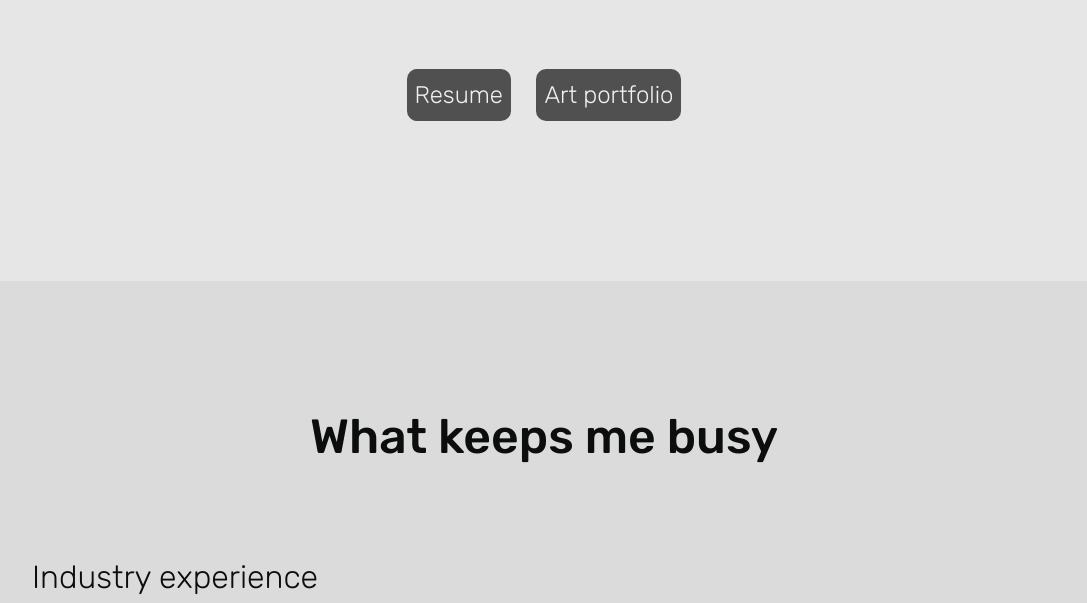
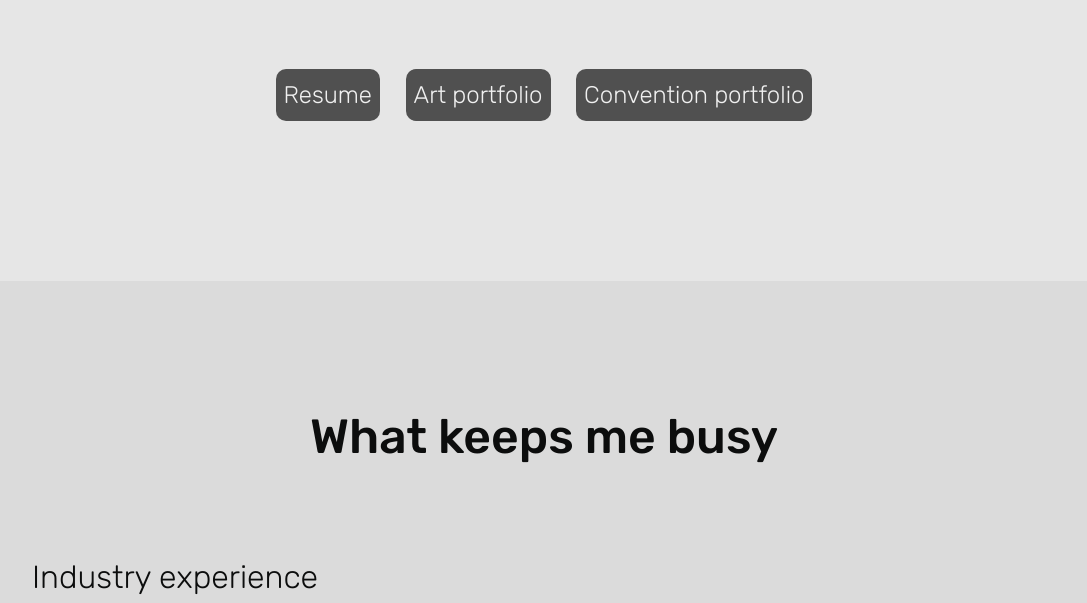
Before and after one commit to maryx317/maryx317.github.io, a plain HTML site: page index.html in a window 1280 px wide. Shown: the part 2139-2742 px from the top of the page, without its empty margins (96-1183 px from the left). Drawn offline with nearby package versions, Linux system fonts and the light colour scheme; a web font is replaced by a local one.

Commit message:
adding convention portfolio

```diff
--- a/index.html
+++ b/index.html
@@ -116,6 +116,7 @@
         <div class="file-links-container">
           <div style="text-align: center;"><button type="button" class="file-link" onclick="window.open('./mary_xu_resume.pdf','_blank')">Resume</button></div>
           <div style="text-align: center;"><button type="button" class="file-link" onclick="window.open('./mary_xu_art_portfolio.pdf','_blank')">Art portfolio</button></div>
+          <div style="text-align: center;"><button type="button" class="file-link" onclick="window.open('./mori.ink_convention_portfolio.pdf','_blank')">Convention portfolio</button></div>
         </div>
       </div>
     </section>
```
Also changed, not shown: 1 other file.
